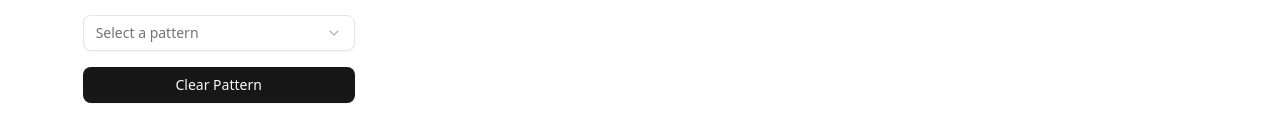
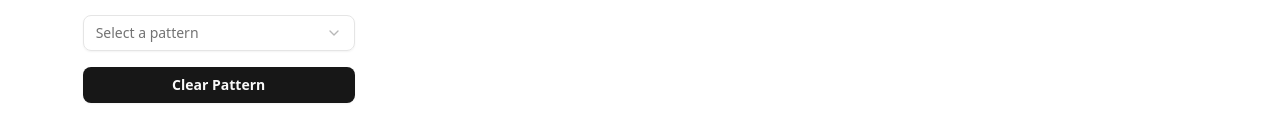
Before and after one commit to dlmbaccay/25-bingo, a Next.js app: page / in a window 1280 px wide. Shown: the part 851-983 px from the top of the page. Built offline with nearby package versions, Linux system fonts and the light colour scheme.

Commit message:
styling fix

```diff
--- a/src/components/BingoCard.tsx
+++ b/src/components/BingoCard.tsx
@@ -67,7 +67,7 @@ const BingoCard: React.FC = () => {
             <SelectItem value="aroundTheWorld">Around the World</SelectItem>
           </SelectContent>
         </Select>
-        <Button onClick={clearPattern}>Clear Pattern</Button>
+        <Button onClick={clearPattern} className="font-bold">Clear Pattern</Button>
       </div>
     </div>
   )
```
